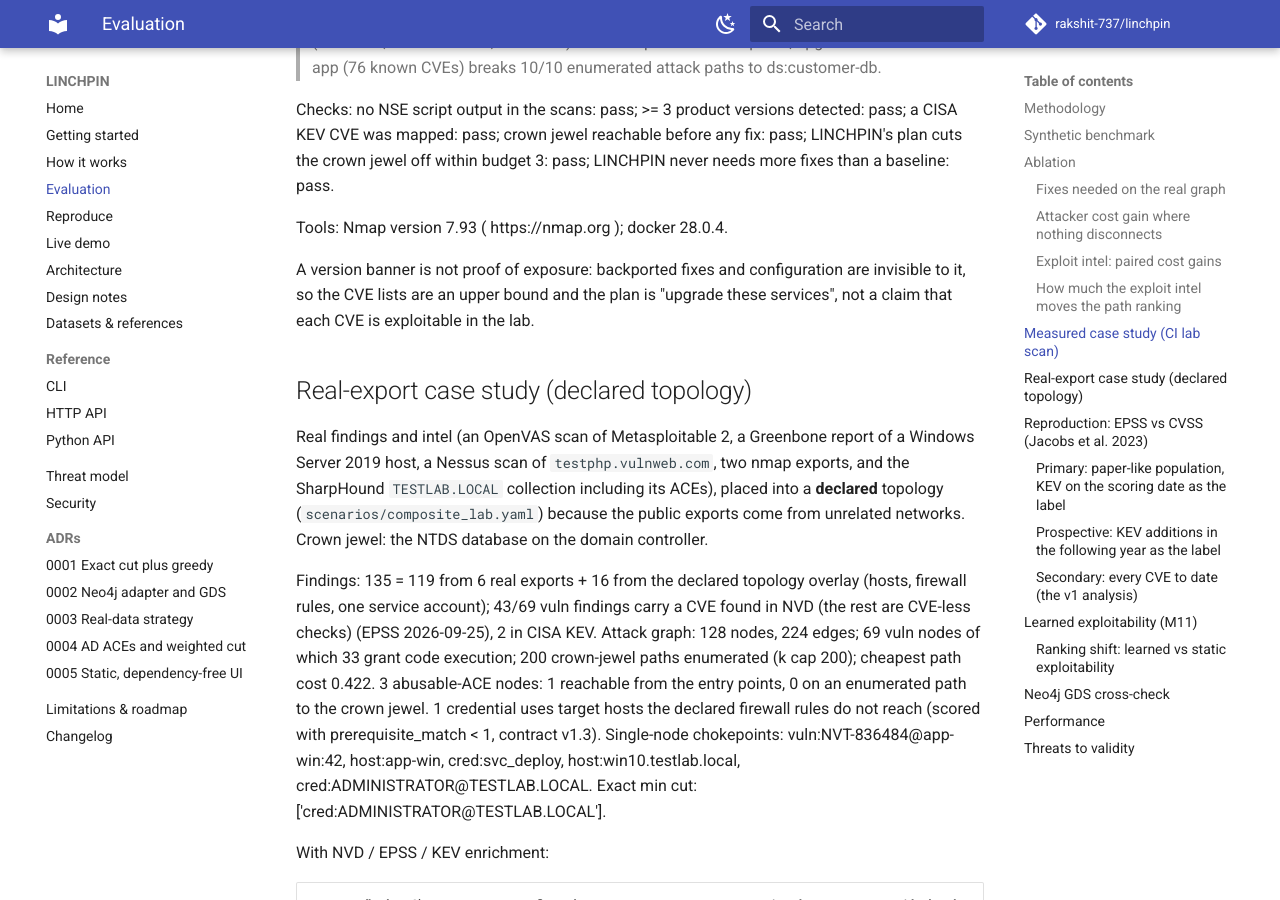
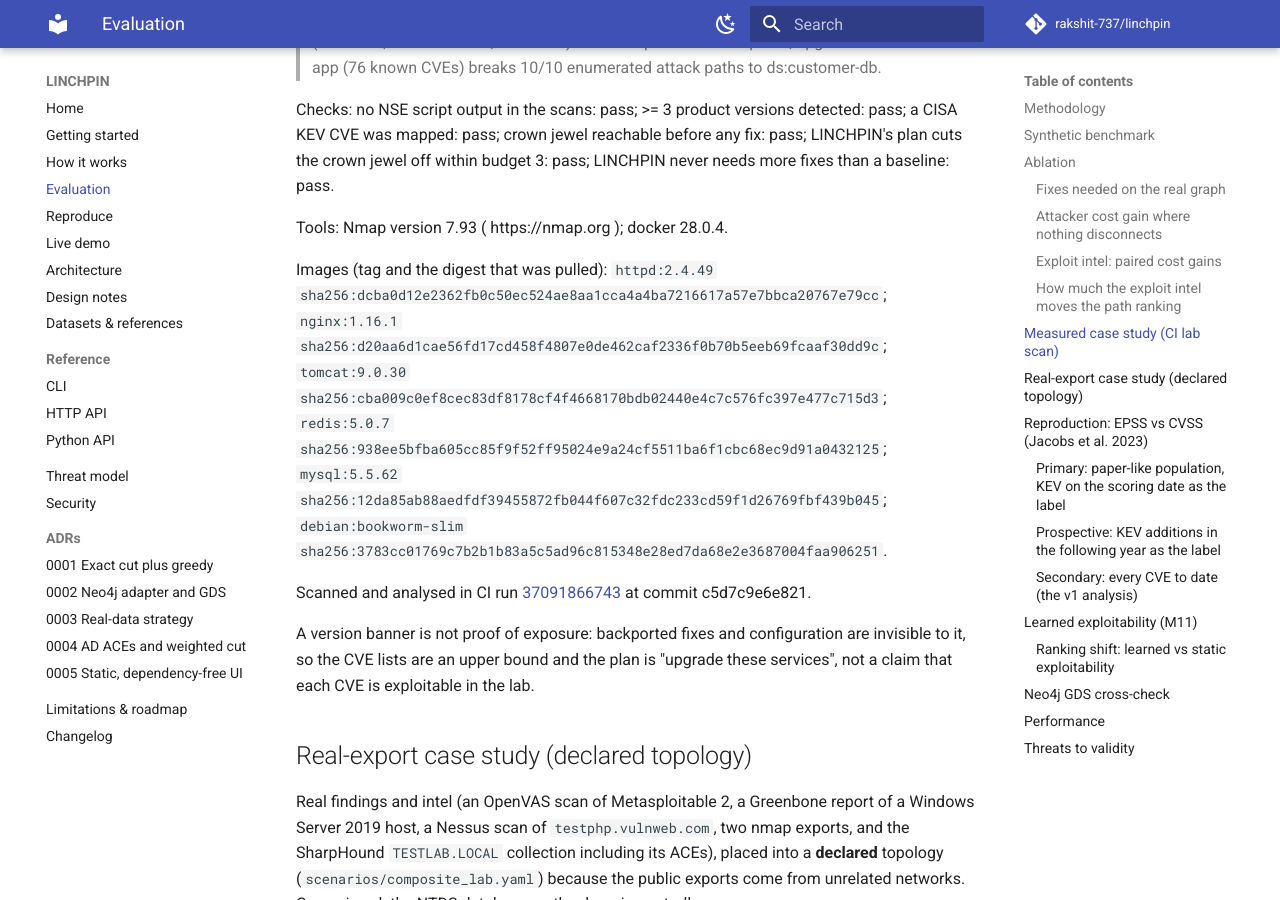
Before and after one commit to rakshit-737/linchpin, an MkDocs documentation site: the page built from docs/evaluation.md, in a window 1280 px wide and 900 px high, scrolled down 17323 px. Built offline with MkDocs 1.6.1 and Material for MkDocs 9.7.7, drawn with Linux system fonts in a browser that asks for light colours; comment, search, counter and statistics services are not loaded.

Commit message:
data(results): lab scan and GDS cross-check from green CI run 37091866743
All committed lab files (scans, networks, derived topology, analysis, versions
and pulled image digests) and gds_crosscheck.json are now the artefacts of one
green run (ci on c5d7c9e; every job passed), and both JSON files record that
run id and sha. The lab analysis is unchanged (5 of 6 services, 393 CVEs, 7 in
KEV; Tomcat upgrade cuts the database off). GDS, 10 timed runs per backend:
median speed-up of Yen in GDS over NetworkX 4.8x / 8.1x (250 hosts, k = 10 /
100) and 39x / 12x (500 hosts); identical costs and path sets; mirroring the
graph into Neo4j 5-15 s.

Co-Authored-By: Claude <noreply@anthropic.com>

```diff
--- a/benchmarks/results/lab/lab_case_study.md
+++ b/benchmarks/results/lab/lab_case_study.md
@@ -32,3 +32,7 @@ LINCHPIN's rationale for its first fix:
 Checks: no NSE script output in the scans: pass; >= 3 product versions detected: pass; a CISA KEV CVE was mapped: pass; crown jewel reachable before any fix: pass; LINCHPIN's plan cuts the crown jewel off within budget 3: pass; LINCHPIN never needs more fixes than a baseline: pass.
 
 Tools: Nmap version 7.93 ( https://nmap.org ); docker 28.0.4.
+
+Images (tag and the digest that was pulled): `httpd:2.4.49 sha256:dcba0d12e2362fb0c50ec524ae8aa1cca4a4ba7216617a57e7bbca20767e79cc`; `nginx:1.16.1 sha256:d20aa6d1cae56fd17cd458f4807e0de462caf2336f0b70b5eeb69fcaaf30dd9c`; `tomcat:9.0.30 sha256:cba009c0ef8cec83df8178cf4f4668170bdb02440e4c7c576fc397e477c715d3`; `redis:5.0.7 sha256:938ee5bfba605cc85f9f52ff95024e9a24cf5511ba6f1cbc68ec9d91a0432125`; `mysql:5.5.62 sha256:12da85ab88aedfdf39455872fb044f607c32fdc233cd59f1d26769fbf439b045`; `debian:bookworm-slim sha256:3783cc01769c7b2b1b83a5c5ad96c815348e28ed7da68e2e3687004faa906251`.
+
+Scanned and analysed in CI run [37091866743](https://github.com/rakshit-737/linchpin/actions/runs/37091866743) at commit c5d7c9e6e821.
```
Also changed, not shown: 7 other files.
